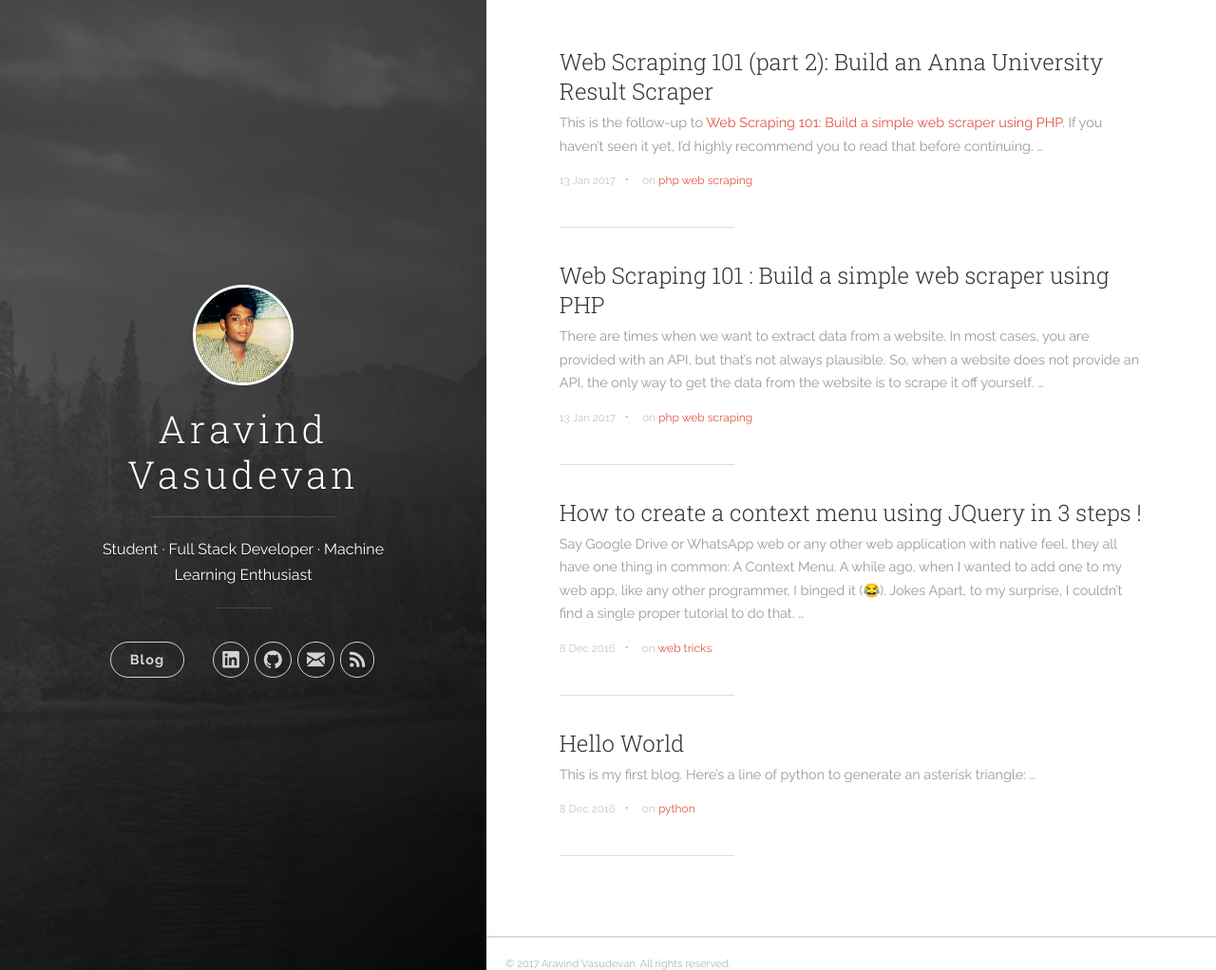
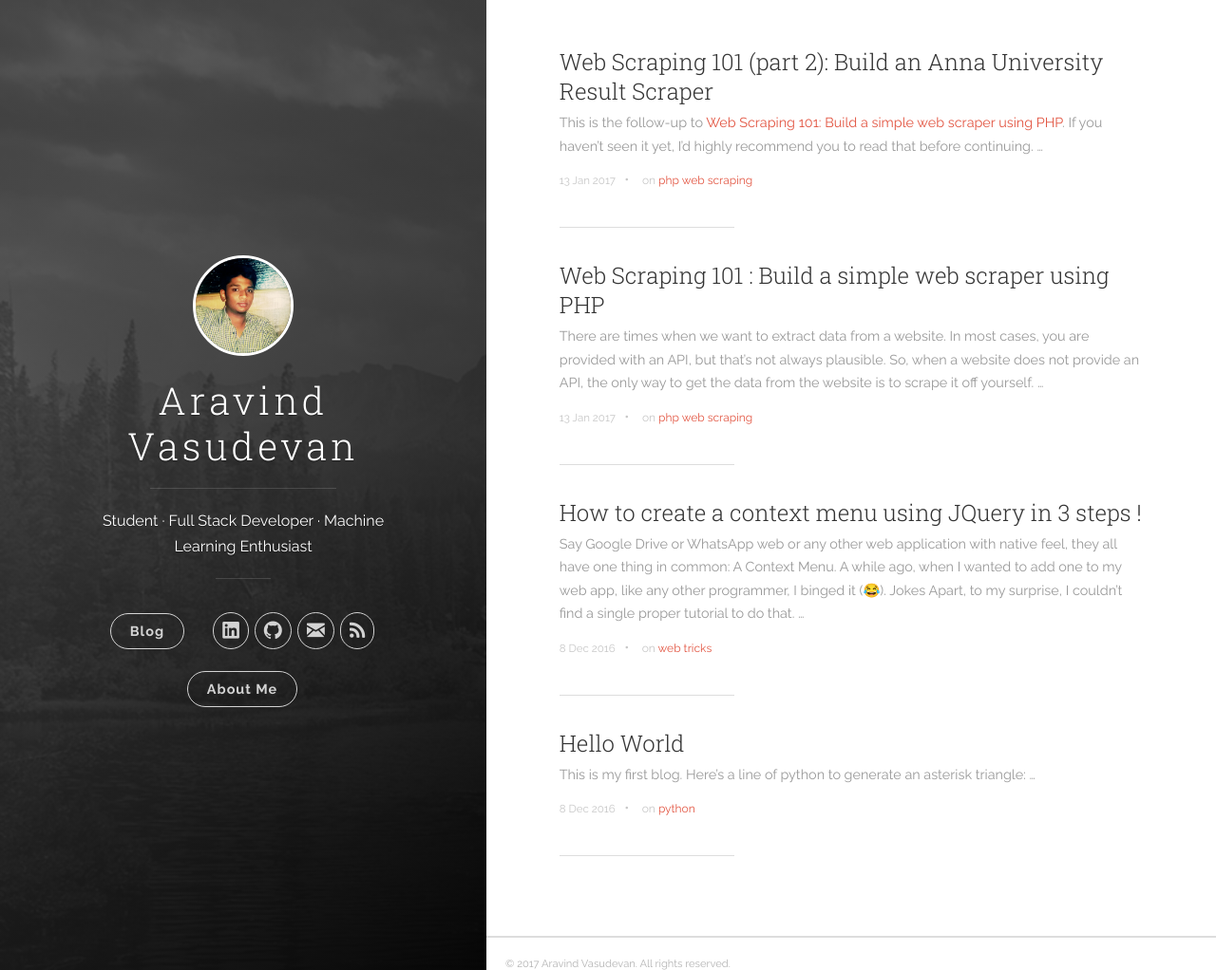
Before and after one commit to AravindVasudev/AravindVasudev.github.io, a Jekyll site: the page built from index.html, in a window 1280 px wide and 1022 px high. Shown: the whole window at 95% size. Built offline with Jekyll 4.4.1, drawn with Linux system fonts in a browser that asks for light colours; nearby versions of some CDN libraries; emoji names are drawn with the system emoji font; the list of posts is cut into pages by our own code.

Commit message:
Added About Me Page

```diff
--- a/_includes/header.html
+++ b/_includes/header.html
@@ -20,7 +20,7 @@
 
           <nav class="cover-navigation cover-navigation--primary">
             <ul class="navigation">
-              <li class="navigation__item"><a href="{{ site.baseurl }}#blog" title="link to {{ site.title }} blog" class="blog-button">Blog</a></li>
+              <li class="navigation__item"><a href="{{ site.baseurl }}#blog" title="link to blog" class="blog-button">Blog</a></li>
             </ul>
           </nav>
 
@@ -88,6 +88,13 @@
             </ul>
           </nav>
 
+          <!-- About Me Page -->
+          <nav class="cover-navigation cover-navigation--primary">
+            <ul class="navigation">
+              <li class="navigation__item"><a href="about/" title="About Me" class="blog-button">About Me</a></li>
+            </ul>
+          </nav>
+
         </div>
 
       </div>
```
Also changed, not shown: about.md (added, +15 -0 lines).
